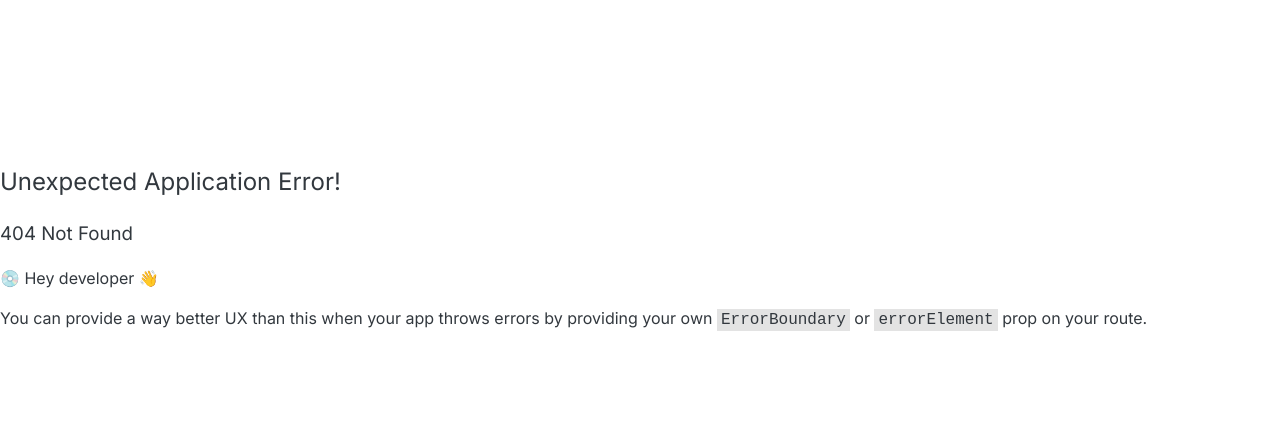
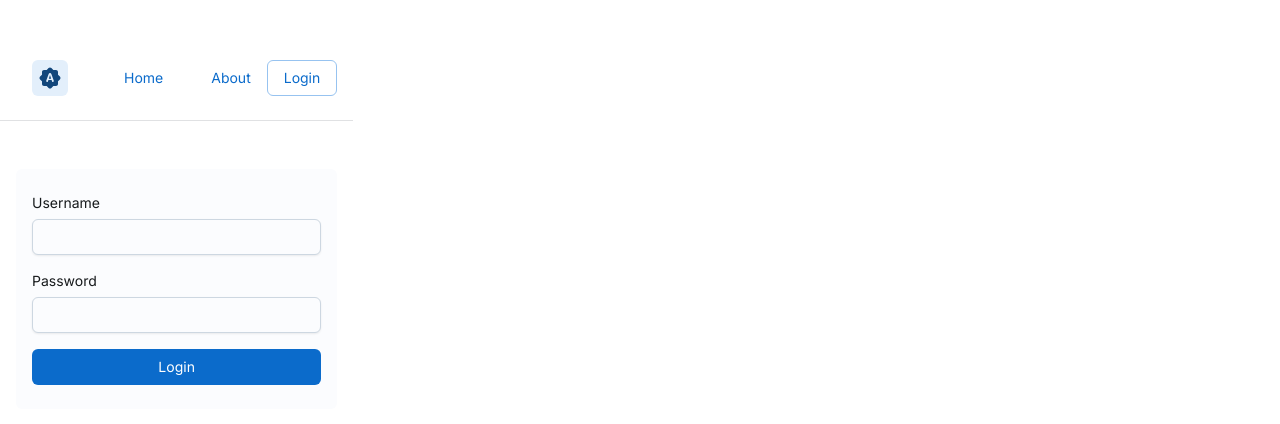
Before and after one commit to malun666/st-web-poc, a React (Vite) app in the folder app/: page /login in a window 1280 px wide. Before the commit this address had no page. Shown: the part 154-578 px from the top of the page. Built offline with nearby package versions, Linux system fonts and the light colour scheme.

Commit message:
feat: add login api and slices

```diff
--- a/app/src/components/BaseLayout.tsx
+++ b/app/src/components/BaseLayout.tsx
@@ -1,17 +1,50 @@
-import { Box } from "@mui/joy";
+import { Box, Button } from "@mui/joy";
 import { Fragment, Suspense } from "react";
-import { Outlet } from "react-router-dom";
+import { Outlet, Link as RouterLink } from "react-router-dom";
 import { Logo } from "./Logo";
+import { useSelector } from "react-redux";
+import type { RootState } from "../core/store";
 
 export function BaseLayout(): JSX.Element {
+  const { user } = useSelector((state: RootState) => state.auth);
+
   return (
     <Fragment>
-      <h1>BaseLayout</h1>
-      <Box sx={{ gridArea: "1 / 1 / 2 / 2 " }}>
-        <Logo />
+      <Box
+        component="header"
+        sx={{
+          p: 2,
+          display: "flex",
+          alignItems: "center",
+          justifyContent: "space-between",
+          borderBottom: "1px solid",
+          borderColor: "divider",
+        }}
+      >
+        <Box sx={{ display: "flex", alignItems: "center", gap: 2 }}>
+          <Logo />
+          <Button component={RouterLink} to="/" variant="plain">
+            Home
+          </Button>
+          <Button component={RouterLink} to="/about" variant="plain">
+            About
+          </Button>
+        </Box>
+
+        <Box>
+          {user ? (
+            <Button component={RouterLink} to="/profile" variant="outlined">
+              Profile
+            </Button>
+          ) : (
+            <Button component={RouterLink} to="/login" variant="outlined">
+              Login
+            </Button>
+          )}
+        </Box>
       </Box>
 
-      <Box sx={{ gridArea: "1 / 1 / -1 / -1", pt: "60px" }}>
+      <Box sx={{ p: 2 }}>
         <Suspense fallback={<div>Loading...</div>}>
           <Outlet />
         </Suspense>
--- /dev/null
+++ b/app/src/core/store/index.ts
@@ -0,0 +1,20 @@
+import { configureStore } from "@reduxjs/toolkit";
+import authReducer from "./slices/authSlice";
+
+export const store = configureStore({
+  reducer: {
+    auth: authReducer,
+  },
+  middleware: (getDefaultMiddleware) =>
+    getDefaultMiddleware({
+      serializableCheck: false,
+    }),
+});
+
+export type RootState = ReturnType<typeof store.getState>;
+export type AppDispatch = typeof store.dispatch;
+
+export type AppThunk<ReturnType = void> = (
+  dispatch: AppDispatch,
+  getState: () => RootState
+) => ReturnType;
--- /dev/null
+++ b/app/src/core/store/slices/authSlice.ts
@@ -0,0 +1,69 @@
+import { createSlice, PayloadAction } from "@reduxjs/toolkit";
+import { AppThunk } from "..";
+import { login as loginApi } from "../../../service/authService";
+
+interface User {
+  id: string;
+  username: string;
+  email: string;
+}
+
+interface AuthState {
+  user: User | null;
+  token: string | null;
+  isLoading: boolean;
+  error: string | null;
+}
+
+const initialState: AuthState = {
+  user: null,
+  token: null,
+  isLoading: false,
+  error: null,
+};
+
+const authSlice = createSlice({
+  name: "auth",
+  initialState,
+  reducers: {
+    setUser: (state, action: PayloadAction<User | null>) => {
+      state.user = action.payload;
+      state.error = null;
+    },
+    setToken: (state, action: PayloadAction<string | null>) => {
+      state.token = action.payload;
+    },
+    setLoading: (state, action: PayloadAction<boolean>) => {
+      state.isLoading = action.payload;
+    },
+    setError: (state, action: PayloadAction<string | null>) => {
+      state.error = action.payload;
+    },
+  },
+});
+
+export const { setUser, setToken, setLoading, setError } = authSlice.actions;
+
+export const loginUser =
+  (username: string, password: string): AppThunk =>
+  async (dispatch) => {
+    try {
+      dispatch(setLoading(true));
+      const response = await loginApi({ username, password });
+      dispatch(setUser(response.user));
+      dispatch(setToken(response.token));
+    } catch (error) {
+      dispatch(
+        setError(error instanceof Error ? error.message : "Login failed")
+      );
+    } finally {
+      dispatch(setLoading(false));
+    }
+  };
+
+export const logout = (): AppThunk => async (dispatch) => {
+  dispatch(setUser(null));
+  dispatch(setToken(null));
+};
+
+export default authSlice.reducer;
--- /dev/null
+++ b/app/src/pages/PageLogin.tsx
@@ -0,0 +1,66 @@
+import { useState } from "react";
+import { useDispatch, useSelector } from "react-redux";
+import { useNavigate } from "react-router-dom";
+import { Button, FormControl, FormLabel, Input, Stack, Sheet } from "@mui/joy";
+import { loginUser } from "../core/store/slices/authSlice";
+import type { RootState, AppDispatch } from "../core/store";
+
+export default function PageLogin() {
+  const [username, setUsername] = useState("");
+  const [password, setPassword] = useState("");
+  const dispatch = useDispatch<AppDispatch>();
+  const navigate = useNavigate();
+  const { isLoading, error } = useSelector((state: RootState) => state.auth);
+
+  const handleSubmit = async (e: React.FormEvent) => {
+    e.preventDefault();
+    await dispatch(loginUser(username, password));
+    navigate("/");
+  };
+
+  return (
+    <Sheet
+      sx={{
+        maxWidth: 400,
+        mx: "auto",
+        my: 4,
+        py: 3,
+        px: 2,
+        borderRadius: "sm",
+      }}
+    >
+      <form onSubmit={handleSubmit}>
+        <Stack spacing={2}>
+          <FormControl>
+            <FormLabel>Username</FormLabel>
+            <Input
+              value={username}
+              onChange={(e) => setUsername(e.target.value)}
+              required
+            />
+          </FormControl>
+
+          <FormControl>
+            <FormLabel>Password</FormLabel>
+            <Input
+              type="password"
+              value={password}
+              onChange={(e) => setPassword(e.target.value)}
+              required
+            />
+          </FormControl>
+
+          {error && (
+            <Sheet variant="soft" color="danger" sx={{ p: 2 }}>
+              {error}
+            </Sheet>
+          )}
+
+          <Button type="submit" loading={isLoading}>
+            Login
+          </Button>
+        </Stack>
+      </form>
+    </Sheet>
+  );
+}
--- a/app/src/routes/index.tsx
+++ b/app/src/routes/index.tsx
@@ -2,6 +2,7 @@ import { createBrowserRouter, RouterProvider } from "react-router-dom";
 import { BaseLayout } from "../components";
 import PageHome from "../pages/PageHome";
 import PageAbout from "../pages/PageAbout";
+import PageLogin from "../pages/PageLogin";
 
 const router = createBrowserRouter([
   {
@@ -16,6 +17,10 @@ const router = createBrowserRouter([
         path: "about",
         element: <PageAbout />,
       },
+      {
+        path: "login",
+        element: <PageLogin />,
+      },
     ],
   },
 ]);
--- /dev/null
+++ b/app/src/service/authService.ts
@@ -0,0 +1,25 @@
+import axios from "axios";
+
+const API_URL = "https://demoapi.malunsg.workers.dev";
+
+interface LoginResponse {
+  token: string;
+  user: {
+    id: string;
+    username: string;
+    email: string;
+  };
+}
+
+interface LoginRequest {
+  username: string;
+  password: string;
+}
+
+export async function login(credentials: LoginRequest): Promise<LoginResponse> {
+  const response = await axios.post<LoginResponse>(
+    `${API_URL}/login`,
+    credentials
+  );
+  return response.data;
+}
--- a/package.json
+++ b/package.json
@@ -22,12 +22,15 @@
     "@mui/icons-material": "^6.3.0",
     "@mui/joy": "5.0.0-beta.51",
     "@mui/styled-engine": "^6.3.0",
+    "@reduxjs/toolkit": "^2.5.0",
+    "axios": "^1.7.9",
     "cors": "^2.8.5",
     "dotenv": "^16.4.5",
     "express": "^4.18.3",
     "notistack": "^3.0.1",
     "react": "^18.3.1",
     "react-dom": "^18.3.1",
+    "react-redux": "^9.2.0",
     "react-router-dom": "^7.1.1"
   },
   "devDependencies": {
--- a/vite.config.ts
+++ b/vite.config.ts
@@ -8,7 +8,7 @@ export default defineConfig({
   root: "app",
   resolve: {
     alias: {
-      "@": path.resolve(__dirname, "./app"),
+      "@": path.resolve(__dirname, "./app/src"),
     },
   },
   server: {
```
Also changed, not shown: app/src/App.tsx (+4 -3 lines), 2 other files (tests, documents, lock files or other folders).
